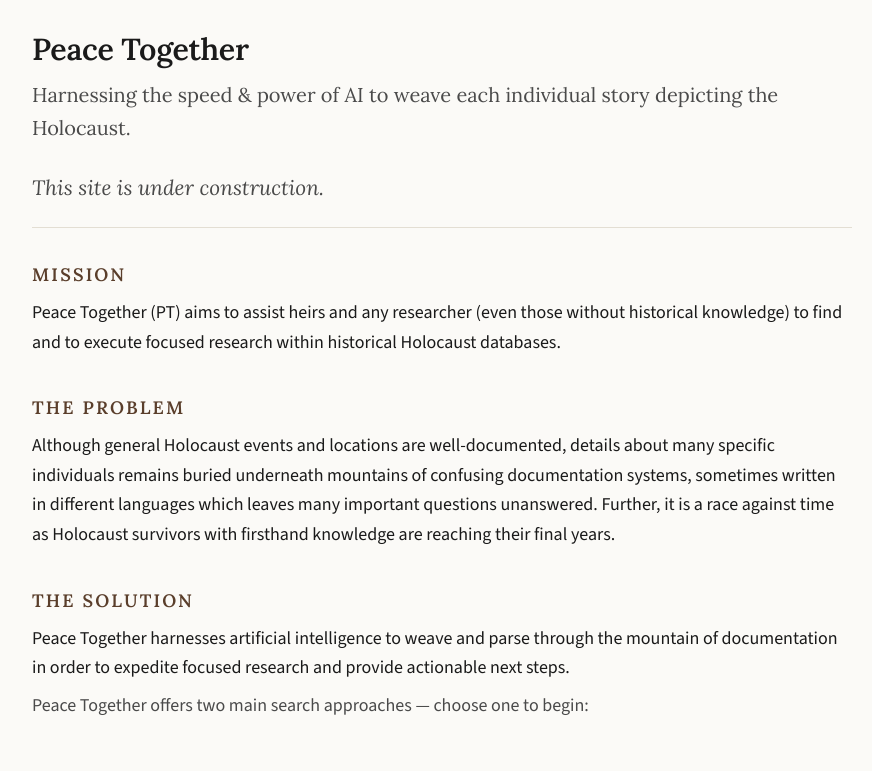
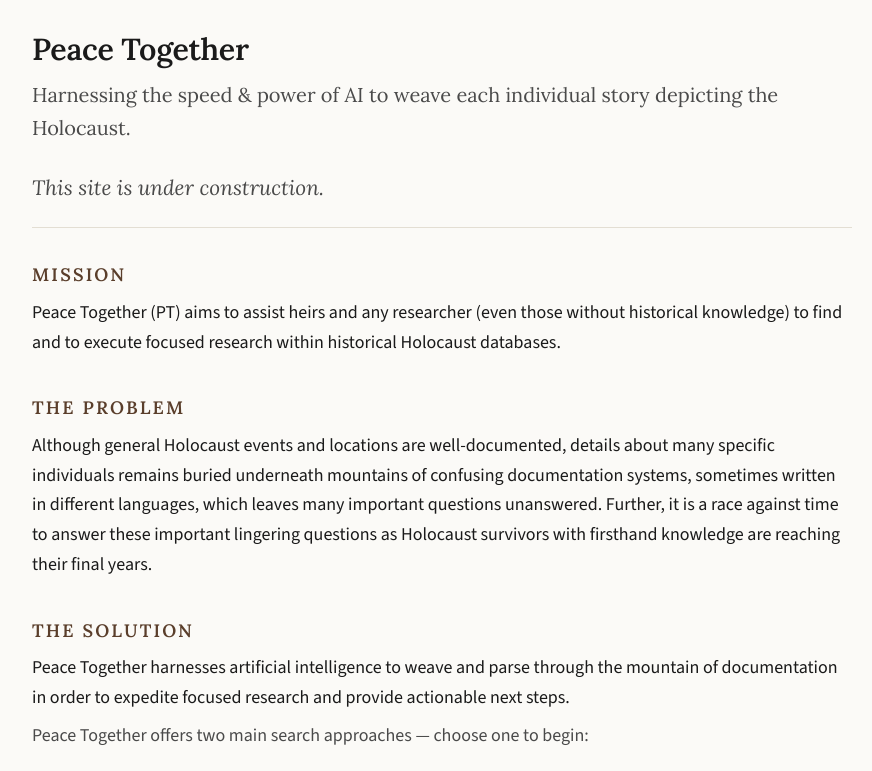
Before and after one commit to luckyix39/Script-Bridge, a React (Vite) app in the folder frontend/: page / in a window 1280 px wide. Shown: the top 771 px of the page, without its empty margins (198-1070 px from the left). Built offline with nearby package versions, Linux system fonts and the light colour scheme.

Commit message:
Update Landing.tsx

```diff
--- a/frontend/src/pages/Landing.tsx
+++ b/frontend/src/pages/Landing.tsx
@@ -29,8 +29,8 @@ export default function Landing({ onNavigate }: Props) {
            Although general Holocaust events and locations are
           well-documented, details about many specific individuals
           remains buried underneath mountains of confusing documentation systems,
-          sometimes written in different languages which leaves many important questions unanswered.
-          Further, it is a race against time as Holocaust survivors with firsthand
+          sometimes written in different languages, which leaves many important questions unanswered.
+          Further, it is a race against time to answer these important lingering questions as Holocaust survivors with firsthand
           knowledge are reaching their final years.
 
         </p>
```
